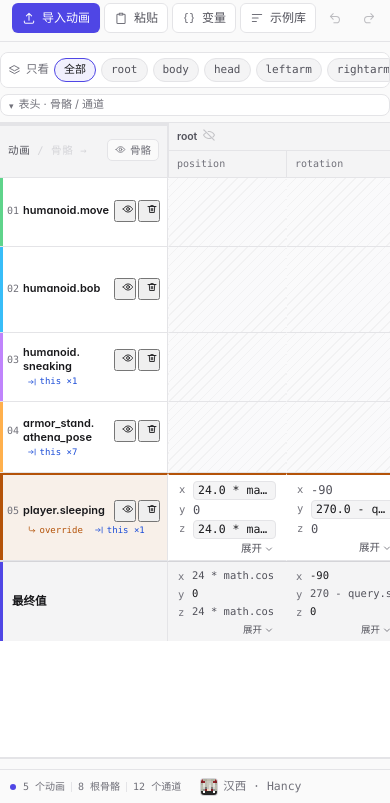
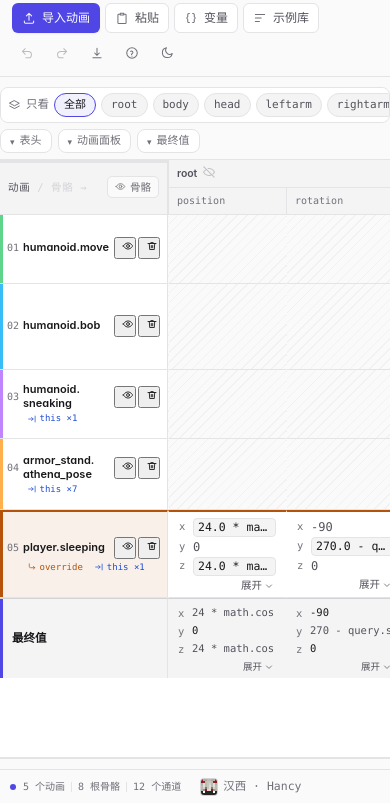
Before and after one commit to hanxi507-coder/bedrock-anim-lab, a plain HTML site: page index.html in a window 390 px wide. Shown: the part 41-844 px from the top of the page. Drawn offline with Linux system fonts and the light colour scheme.

Commit message:
feat(mobile): 三个视图开关（表头/动画面板/最终值）+ 导航不再横滑（全部按钮可见）+ 悬浮高亮改为只标行首

```diff
--- a/index.html
+++ b/index.html
@@ -728,15 +728,14 @@ html[data-theme="light"] .expr.th {
 .colbar .cbl b { color: var(--text-2); font-weight: 600; font-family: var(--mono); }
 .colbar .show-all { margin-left: auto; }
 
-/* 表头折叠条：常驻一行 22px，点一下把 <thead>（骨骼行 + 通道行）收起来 */
-.headbar {
-  display: flex;
+/* 三个视图开关：表头 / 动画面板（左列）/ 最终值 —— 窄屏省空间用 */
+.togglerow { display: flex; gap: 6px; margin: 0 0 6px; }
+.tg {
+  display: inline-flex;
   align-items: center;
   gap: 5px;
-  width: 100%;
-  height: 22px;
-  margin: 0 0 6px;
-  padding: 0 8px;
+  height: 24px;
+  padding: 0 9px;
   border: 1px solid var(--border);
   border-radius: var(--r-md);
   background: var(--card);
@@ -744,13 +743,26 @@ html[data-theme="light"] .expr.th {
   font: inherit;
   font-size: 11px;
   cursor: pointer;
-  text-align: left;
-}
-.headbar:hover { color: var(--text-2); border-color: var(--border-2); }
-.headbar .hb-caret { font-size: 9px; line-height: 1; transition: transform .15s var(--ease, ease); }
-.headbar[aria-expanded="false"] .hb-caret { transform: rotate(-90deg); }
-.headbar .hb-txt { flex: 1; min-width: 0; overflow: hidden; text-overflow: ellipsis; white-space: nowrap; }
+  white-space: nowrap;
+}
+.tg:hover { color: var(--text-2); border-color: var(--border-2); }
+.tg .tg-caret { font-size: 9px; line-height: 1; transition: transform .15s ease; }
+.tg[aria-expanded="false"] { color: var(--text-2); border-color: var(--border-2); }
+.tg[aria-expanded="false"] .tg-caret { transform: rotate(-90deg); }
 .mtx.head-collapsed thead { display: none; }
+
+/* 左列收窄：只留 序号 + 抓手 + 启停/删除，标题与徽标收起 */
+.mtx.col-collapsed thead th.corner,
+.mtx.col-collapsed tbody th.rowh { width: 96px; min-width: 96px; padding: 4px 6px; }
+.mtx.col-collapsed tbody th.rowh .rh-top { flex-wrap: wrap; gap: 3px 4px; }
+.mtx.col-collapsed tbody th.rowh .rh-top .key {
+  font-size: 10px; line-height: 1.2;
+  -webkit-line-clamp: 1; overflow: hidden;
+}
+.mtx.col-collapsed tbody th.rowh .rh-meta { display: none; }
+.mtx.col-collapsed tbody th.rowh .rh-top .acts { width: 100%; justify-content: flex-start; gap: 3px; }
+.mtx.col-collapsed .corner-t,
+.mtx.col-collapsed .bm-btn span { display: none; }
 /* 手机：这条栏当骨骼选择器用（只显示选中的那一根） */
 .colbar.as-picker { gap: 5px; padding: 5px 7px; flex-wrap: nowrap; overflow-x: auto; }
 .colbar.as-picker .cbl { flex: none; color: var(--text-3); }
@@ -1437,7 +1449,13 @@ html[data-theme="light"] .rh-meta .chip.th { color: #1D4ED8; }
   padding: 6px 10px;
   vertical-align: top;
 }
-.mtx tbody tr.arow:hover td { background: color-mix(in srgb, var(--card) 88%, var(--hover)); }
+/* 悬浮提示：以前是整行换底色，容易被误读成"这一行状态变了"；
+   改成行首一条 2px 竖线 + 行首底色，数据区不动 */
+.mtx tbody tr.arow:hover td { background: transparent; }
+.mtx tbody tr.arow:hover th.rowh { box-shadow: inset 2px 0 0 var(--accent), inset 3px 0 0 var(--c, var(--border-2)); }
+@media (hover: none) {
+  .mtx tbody tr.arow:hover th.rowh { box-shadow: inset 3px 0 0 var(--c, var(--border-2)); }
+}
 .mtx tbody tr.arow.off td { opacity: .5; }
 .mtx tbody tr.arow.off th.rowh { opacity: 1; }
 
@@ -1470,12 +1488,11 @@ html[data-theme="light"] .rh-meta .chip.th { color: #1D4ED8; }
   .nav { height: auto; min-height: 52px; padding: 8px 12px; row-gap: 6px; flex-wrap: wrap; }
   .brand-text small { display: none; }
   .nav-spacer { display: none; }
-  .nav-actions {
-    width: 100%; gap: 4px; flex-wrap: nowrap;
-    overflow-x: auto; scrollbar-width: none; -ms-overflow-style: none;
-  }
-  .nav-actions::-webkit-scrollbar { display: none; }
-  .nav-actions > * { flex: none; }
+  /* 以前是横向滚动，右边的按钮用户根本发现不了。
+     display:contents 让按钮直接参与 .nav 的换行，导航高度才会正确撑开 */
+  .nav { gap: 6px; }
+  .nav-actions { display: flex; flex-wrap: wrap; gap: 5px; width: 100%; }
+  .nav-icons { display: flex; gap: 5px; }
   .btn { height: 30px; padding: 0 9px; font-size: 12px; border-radius: 6px; }
   .btn.icon-only { width: 30px; }
   .btn .icon { width: 14px; height: 14px; }
@@ -1623,6 +1640,7 @@ html[data-theme="light"] .rh-meta .chip.th { color: #1D4ED8; }
       <svg class="icon" viewBox="0 0 24 24"><path d="M4 6h16M4 12h10M4 18h7"></path></svg>
       示例库
     </button>
+    <span class="nav-icons">
     <button class="btn ghost icon-only" id="btnUndo" aria-label="撤销（Ctrl+Z）" title="没有可撤销的操作" disabled="">
       <svg class="icon" viewBox="0 0 24 24"><path d="M9 14.2L4.2 9.4 9 4.6"></path><path d="M4.2 9.4h10a5.4 5.4 0 010 10.8H10"></path></svg>
     </button>
@@ -1639,15 +1657,24 @@ html[data-theme="light"] .rh-meta .chip.th { color: #1D4ED8; }
       <svg class="icon" id="icoThemeDark" viewBox="0 0 24 24"><path d="M21 12.8A8.5 8.5 0 1111.2 3a7 7 0 009.8 9.8z"></path></svg>
       <svg class="icon" id="icoThemeLight" viewBox="0 0 24 24" hidden=""><circle cx="12" cy="12" r="4"></circle><path d="M12 2v2M12 20v2M4.9 4.9l1.4 1.4M17.7 17.7l1.4 1.4M2 12h2M20 12h2M4.9 19.1l1.4-1.4M17.7 6.3l1.4-1.4"></path></svg>
     </button>
+    </span>
   </div>
 </header>
 
 <div class="shell">
   <div class="colbar" id="colbar" hidden></div>
 
-  <button class="headbar" id="headToggle" type="button" aria-expanded="true">
-    <span class="hb-caret">▾</span><span class="hb-txt">表头 · 骨骼 / 通道</span>
+  <div class="togglerow" id="togglerow">
+    <button class="tg" id="headToggle" type="button" aria-expanded="true" title="收起/展开表头（骨骼行 + 通道行）">
+      <span class="tg-caret">▾</span><span class="tg-txt">表头</span>
     </button>
+    <button class="tg" id="colToggle" type="button" aria-expanded="true" title="把左边的动画名列收窄成一小条，换取更多通道列">
+      <span class="tg-caret">▾</span><span class="tg-txt">动画面板</span>
+    </button>
+    <button class="tg" id="sumToggle" type="button" aria-expanded="true" title="收起/展开底部的「最终值」行">
+      <span class="tg-caret">▾</span><span class="tg-txt">最终值</span>
+    </button>
+  </div>
 
   <div class="mwrap" id="mwrap"><div id="matrix"></div></div>
 
@@ -2235,7 +2262,9 @@ const state = {
   vars: {},                  // 用户给 variable.* / query.* 设的值（Blockbench 那种变量占位符），键是完整名
   hiddenBones: [],           // 被用户隐藏的骨骼（只影响显示，不影响 this / override 判定）
   openCells: new Set(),      // 被单独展开的格子：item.id|骨骼|通道（只记在内存里，刷新即折叠）
-  headCollapsed: false       // 表头（骨骼行 + 通道行）是否收起，省一屏的竖向空间
+  headCollapsed: false,      // 表头（骨骼行 + 通道行）是否收起，省一屏的竖向空间
+  colCollapsed: false,       // 左边动画名列是否收窄成一小条
+  sumHidden: false           // 底部「最终值」行是否收起
 };
 
 /* ---------- 撤销 / 重做 ----------
@@ -2916,11 +2945,12 @@ function render() {
     + cols.map(c => cellHTML(r, c, bounds, shadow)).join('') + '</tr>').join('');
 
   /* 最终值行：只跟顺序有关，不代入时间 */
-  const sum = sumRowHTML(cols, computeFinal());
+  const sum = state.sumHidden ? '' : sumRowHTML(cols, computeFinal());
 
   host.innerHTML = '<table class="mtx" aria-label="动画叠加矩阵：行是动画（上面的先算），列是骨骼与通道"><thead><tr>' + head1 + '</tr><tr>' + head2 + '</tr></thead><tbody>' + body + sum + '</tbody></table>';
   host.style.setProperty('--ncol', cols.length);
   host.firstChild.classList.toggle('head-collapsed', !!state.headCollapsed);
+  host.firstChild.classList.toggle('col-collapsed', !!state.colCollapsed);
   state.allBones = allBones;
   renderColbar(allBones);
   syncHeadToggle();
@@ -2928,24 +2958,37 @@ function render() {
 }
 
 /* 表头折叠：骨骼行 + 通道行一起收起来，手机上能省 70px 左右 */
+const TG = [
+  ['#headToggle', 'headCollapsed'],
+  ['#colToggle', 'colCollapsed'],
+  ['#sumToggle', 'sumHidden']
+];
 function syncHeadToggle() {
-  const b = $('#headToggle');
+  TG.forEach(([sel, key]) => {
+    const b = $(sel);
     if (!b) return;
-  const on = !state.headCollapsed;
-  b.setAttribute('aria-expanded', on ? 'true' : 'false');
-  const t = b.querySelector('.hb-txt');
-  if (t) t.textContent = on ? '表头 · 骨骼 / 通道' : '表头已收起 · 点这里展开';
+    b.setAttribute('aria-expanded', state[key] ? 'false' : 'true');
+    b.classList.toggle('off', !!state[key]);
+  });
 }
 
 function initHeadToggle() {
-  const b = $('#headToggle');
+  TG.forEach(([sel, key]) => {
+    const b = $(sel);
     if (!b) return;
     b.addEventListener('click', () => {
-    state.headCollapsed = !state.headCollapsed;
+      state[key] = !state[key];
+      if (key === 'sumHidden') { render(); }        /* 最终值行要重排整表 */
+      else {
         const t = document.querySelector('#matrix > table');
-    if (t) t.classList.toggle('head-collapsed', !!state.headCollapsed);
+        if (t) {
+          t.classList.toggle('head-collapsed', !!state.headCollapsed);
+          t.classList.toggle('col-collapsed', !!state.colCollapsed);
+        }
         syncHeadToggle();
+      }
       save();
+    });
   });
 }
 
@@ -3449,6 +3492,8 @@ function save() {
       })),
       hiddenBones: state.hiddenBones,
   headCollapsed: !!state.headCollapsed,
+  colCollapsed: !!state.colCollapsed,
+  sumHidden: !!state.sumHidden,
       vars: state.vars
     }));
   } catch (e) { /* 存不下就算了 */ }
@@ -3468,6 +3513,8 @@ function load() {
       return it;
     });
     state.headCollapsed = !!data.headCollapsed;
+  state.colCollapsed = !!data.colCollapsed;
+  state.sumHidden = !!data.sumHidden;
   state.hiddenBones = Array.isArray(data.hiddenBones)
       ? data.hiddenBones.filter(b => typeof b === 'string')
       : [];
```
Lines whose indentation alone changed are shown as unchanged.
